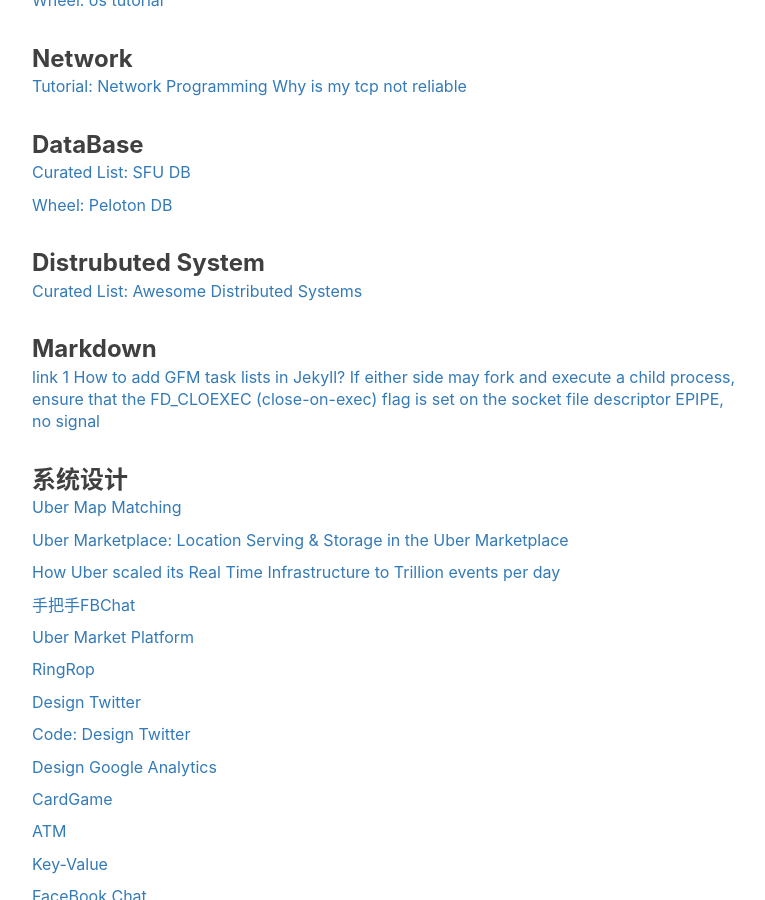
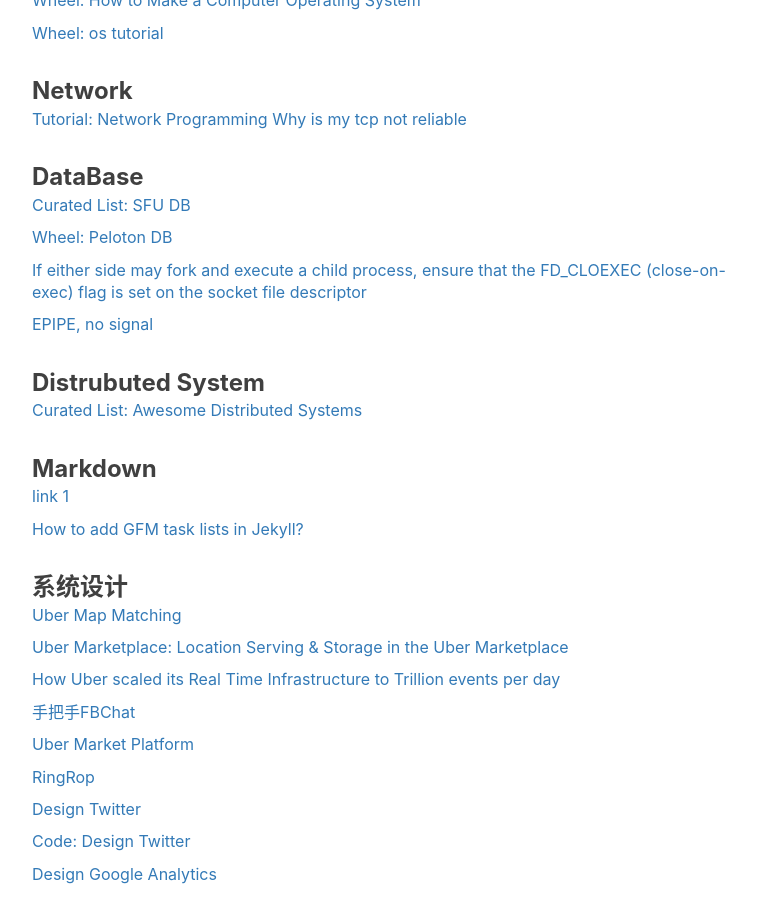
Before and after one commit to wirybeaver/wirybeaver.github.io, a Jekyll site: the page built from _posts/2017-08-19-other-scracth.md, in a window 1280 px wide and 900 px high, scrolled down 1852 px. Shown: the whole window, without its empty margins (233-998 px from the left). Built offline with Jekyll 4.4.1, drawn with Linux system fonts in a browser that asks for light colours; nearby versions of some CDN libraries; comment, search, counter and statistics services are not loaded.

```diff
--- a/_posts/2017-08-19-other-scracth.md
+++ b/_posts/2017-08-19-other-scracth.md
@@ -88,15 +90,18 @@ tags:
 
 [Wheel: Peloton DB](https://github.com/cmu-db/peloton)
 
+[If either side may fork and execute a child process, ensure that the FD_CLOEXEC (close-on-exec) flag is set on the socket file descriptor](https://stackoverflow.com/questions/2235938/what-can-cause-a-spontaneous-epipe-error-without-either-end-calling-close-or-c)
+
+[EPIPE, no signal](https://cboard.cprogramming.com/c-programming/67822-socket-send-exits-app-unexceptively.html)
+
 ### Distrubuted System
 [Curated List: Awesome Distributed Systems](https://github.com/theanalyst/awesome-distributed-systems)
 
 ### Markdown
 [link 1](https://segmentfault.com/a/1190000010223222)
+
 [How to add GFM task lists in Jekyll?
 ](https://stackoverflow.com/questions/47788154/how-to-add-gfm-task-lists-in-jekyll)
-[If either side may fork and execute a child process, ensure that the FD_CLOEXEC (close-on-exec) flag is set on the socket file descriptor](https://stackoverflow.com/questions/2235938/what-can-cause-a-spontaneous-epipe-error-without-either-end-calling-close-or-c)
-[EPIPE, no signal](https://cboard.cprogramming.com/c-programming/67822-socket-send-exits-app-unexceptively.html)
 
 ### 系统设计
 
```
Also changed, not shown: other parts of _posts/2017-08-19-other-scracth.md (+2 -0 lines).
